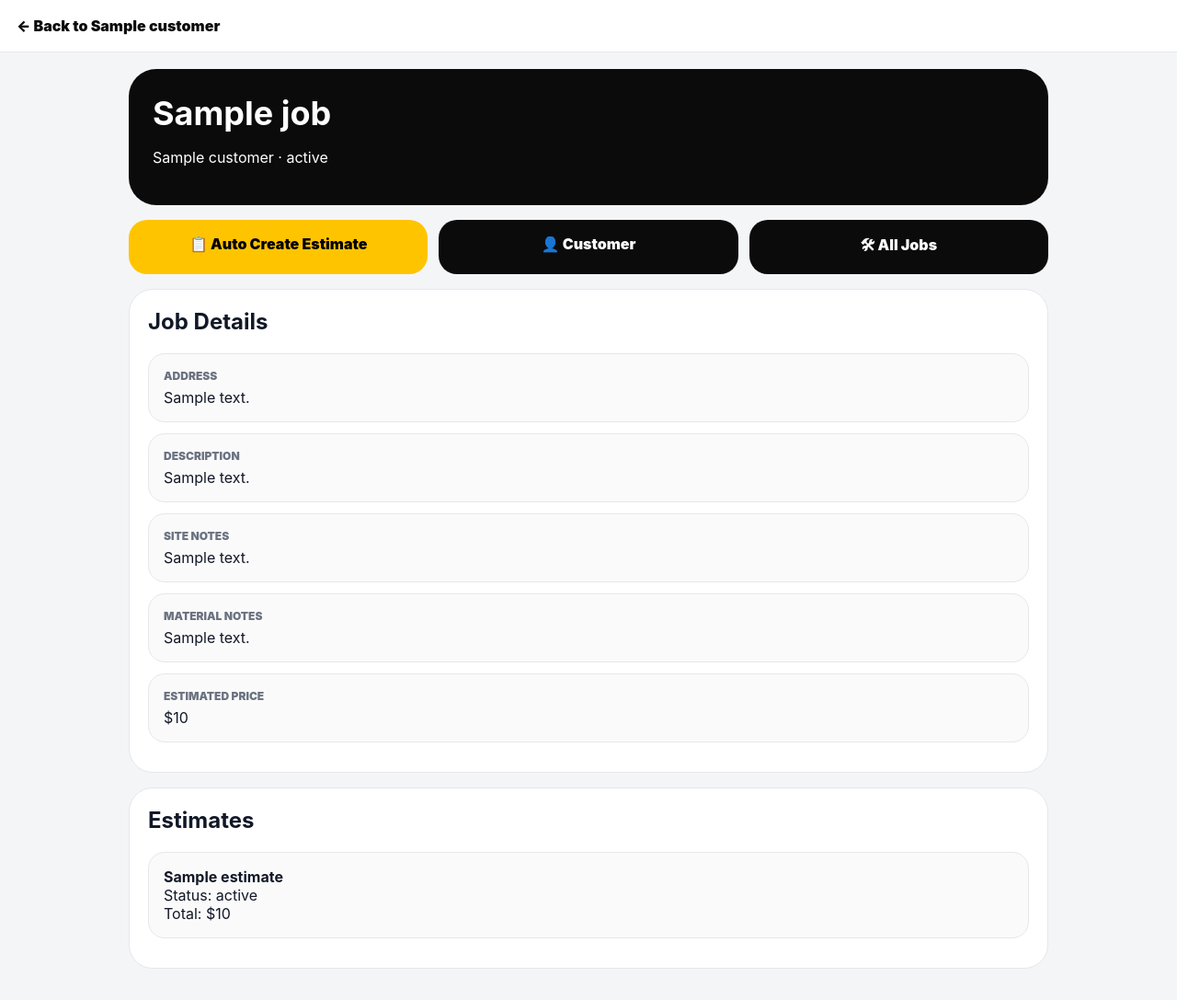
After one commit to jaredveatch/JCVPowerSolutions, a Django app: template core/templates/job_detail.html in a window 1280 px wide. The commit adds this page. Shown: the whole page at 92% size. Run offline with Django 5.2, Linux system fonts and the light colour scheme; the template is opened without the code that fills it: most values are stand-ins (such as "Sample title", 1, 10 or a date in 2020).

Commit message:
Add job creation and auto estimate workflow

```diff
--- /dev/null
+++ b/core/templates/job_detail.html
@@ -0,0 +1,172 @@
+<!DOCTYPE html>
+<html lang="en">
+<head>
+    <title>Job Detail | JCV</title>
+    <meta name="viewport" content="width=device-width, initial-scale=1.0">
+
+    <style>
+        body {
+            margin: 0;
+            background: #f4f5f7;
+            font-family: Inter, -apple-system, BlinkMacSystemFont, sans-serif;
+            color: #111827;
+        }
+
+        .topbar {
+            background: white;
+            border-bottom: 1px solid #e5e7eb;
+            padding: 18px;
+        }
+
+        .topbar a {
+            color: #0b0b0c;
+            font-weight: 900;
+            text-decoration: none;
+        }
+
+        .container {
+            max-width: 1000px;
+            margin: auto;
+            padding: 18px;
+        }
+
+        .hero {
+            background: #0b0b0c;
+            color: white;
+            border-radius: 30px;
+            padding: 26px;
+            margin-bottom: 16px;
+        }
+
+        .hero h1 {
+            margin: 0;
+            font-size: 36px;
+        }
+
+        .actions {
+            display: grid;
+            grid-template-columns: repeat(3, 1fr);
+            gap: 12px;
+            margin-bottom: 16px;
+        }
+
+        .btn {
+            text-align: center;
+            text-decoration: none;
+            padding: 16px;
+            border-radius: 20px;
+            font-weight: 950;
+        }
+
+        .gold {
+            background: #ffc400;
+            color: black;
+        }
+
+        .dark {
+            background: #0b0b0c;
+            color: white;
+        }
+
+        .card {
+            background: white;
+            border: 1px solid #e5e7eb;
+            border-radius: 26px;
+            padding: 20px;
+            margin-bottom: 16px;
+        }
+
+        .card h2 {
+            margin-top: 0;
+        }
+
+        .box {
+            background: #fafafa;
+            border: 1px solid #e5e7eb;
+            border-radius: 18px;
+            padding: 16px;
+            margin-bottom: 12px;
+        }
+
+        .label {
+            font-size: 12px;
+            color: #6b7280;
+            font-weight: 900;
+            text-transform: uppercase;
+            margin-bottom: 6px;
+        }
+
+        @media (max-width: 700px) {
+            .actions {
+                grid-template-columns: 1fr;
+            }
+        }
+    </style>
+</head>
+
+<body>
+
+<div class="topbar">
+    <a href="/customers/{{ job.customer.id }}/">← Back to {{ job.customer.name }}</a>
+</div>
+
+<div class="container">
+
+    <section class="hero">
+        <h1>{{ job.title }}</h1>
+        <p>{{ job.customer.name }} · {{ job.status }}</p>
+    </section>
+
+    <section class="actions">
+        <a class="btn gold" href="/jobs/{{ job.id }}/create-estimate/">📋 Auto Create Estimate</a>
+        <a class="btn dark" href="/customers/{{ job.customer.id }}/">👤 Customer</a>
+        <a class="btn dark" href="/jobs/">🛠 All Jobs</a>
+    </section>
+
+    <section class="card">
+        <h2>Job Details</h2>
+
+        <div class="box">
+            <div class="label">Address</div>
+            {{ job.job_address }}
+        </div>
+
+        <div class="box">
+            <div class="label">Description</div>
+            {{ job.description }}
+        </div>
+
+        <div class="box">
+            <div class="label">Site Notes</div>
+            {{ job.site_notes }}
+        </div>
+
+        <div class="box">
+            <div class="label">Material Notes</div>
+            {{ job.material_notes }}
+        </div>
+
+        <div class="box">
+            <div class="label">Estimated Price</div>
+            ${{ job.estimated_total_price }}
+        </div>
+    </section>
+
+    <section class="card">
+        <h2>Estimates</h2>
+
+        {% for estimate in estimates %}
+            <div class="box">
+                <strong>{{ estimate.title }}</strong><br>
+                Status: {{ estimate.status }}<br>
+                Total: ${{ estimate.total }}
+            </div>
+        {% empty %}
+            <p>No estimates yet. Use Auto Create Estimate.</p>
+        {% endfor %}
+    </section>
+
+</div>
+
+</body>
+</html>
--- a/core/urls.py
+++ b/core/urls.py
@@ -14,4 +14,10 @@ urlpatterns = [
     path("customers/create/", views.create_customer, name="create_customer"),
     path("customers/<int:customer_id>/", views.customer_detail, name="customer_detail"),
     path("customers/<int:customer_id>/delete/", views.delete_customer, name="delete_customer"),
+
+    path("customers/<int:customer_id>/create-job/", views.create_job, name="create_job"),
+
+    path("jobs/", views.jobs, name="jobs"),
+    path("jobs/<int:job_id>/", views.job_detail, name="job_detail"),
+    path("jobs/<int:job_id>/create-estimate/", views.create_estimate_from_job, name="create_estimate_from_job"),
 ]
```
Also changed, not shown: core/templates/create_job.html (added, +158 -0 lines), core/templates/cutomer_detail.html (+3 -4 lines), core/templates/jobs.html (added, +117 -0 lines), core/views.py (+113 -15 lines).
